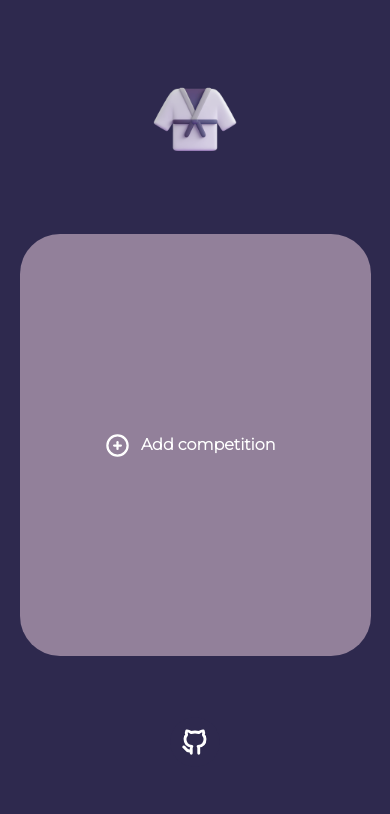
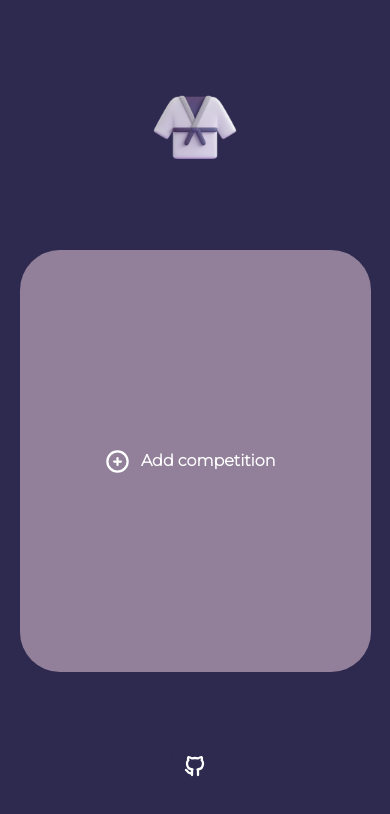
Before and after one commit to henrylin03/bjj-countdown, a React (Vite) app: page / in a window 390 px wide. Shown: the top 814 px of the page. Built offline with nearby package versions, Linux system fonts and the light colour scheme.

Commit message:
restore to 8ab7a4ef91069ba, but add responsiveness to GitHub icon in footer

```diff
--- a/src/components/CountdownTimer/CountdownTimer.module.css
+++ b/src/components/CountdownTimer/CountdownTimer.module.css
@@ -162,3 +162,24 @@
     margin-top: -2rem;
   }
 }
+
+/* ...rotated horizontally */
+@media screen and (max-width: 654px) and (max-height: 281px) {
+  .container {
+    margin-top: 2rem;
+  }
+
+  .competitionName {
+    margin-bottom: -0.1rem;
+  }
+
+  .timeUnit {
+    font-size: 1.5rem;
+    letter-spacing: 2rem;
+  }
+
+  .timeUnitLabel {
+    font-size: 0.6rem;
+    letter-spacing: 0.2rem;
+  }
+}
--- a/src/components/GithubFooter/GithubFooter.jsx
+++ b/src/components/GithubFooter/GithubFooter.jsx
@@ -1,5 +1,6 @@
 import { ActionIcon } from "@mantine/core";
 import { IconBrandGithub } from "@tabler/icons-react";
+import styles from "./GithubFooter.module.css";
 
 function GithubFooter() {
   return (
@@ -13,9 +14,8 @@ function GithubFooter() {
         component="a"
         href="https://github.com/henrylin03/"
         target="_blank"
-        mb="xl"
       >
-        <IconBrandGithub size={30} stroke={2.3} />
+        <IconBrandGithub stroke={2.3} className={styles.icon} />
       </ActionIcon>
     </footer>
   );
--- /dev/null
+++ b/src/components/GithubFooter/GithubFooter.module.css
@@ -0,0 +1,6 @@
+@media screen and (max-width: $mantine-breakpoint-sm) {
+  .icon {
+    width: 50%;
+    height: 50%;
+  }
+}
```
